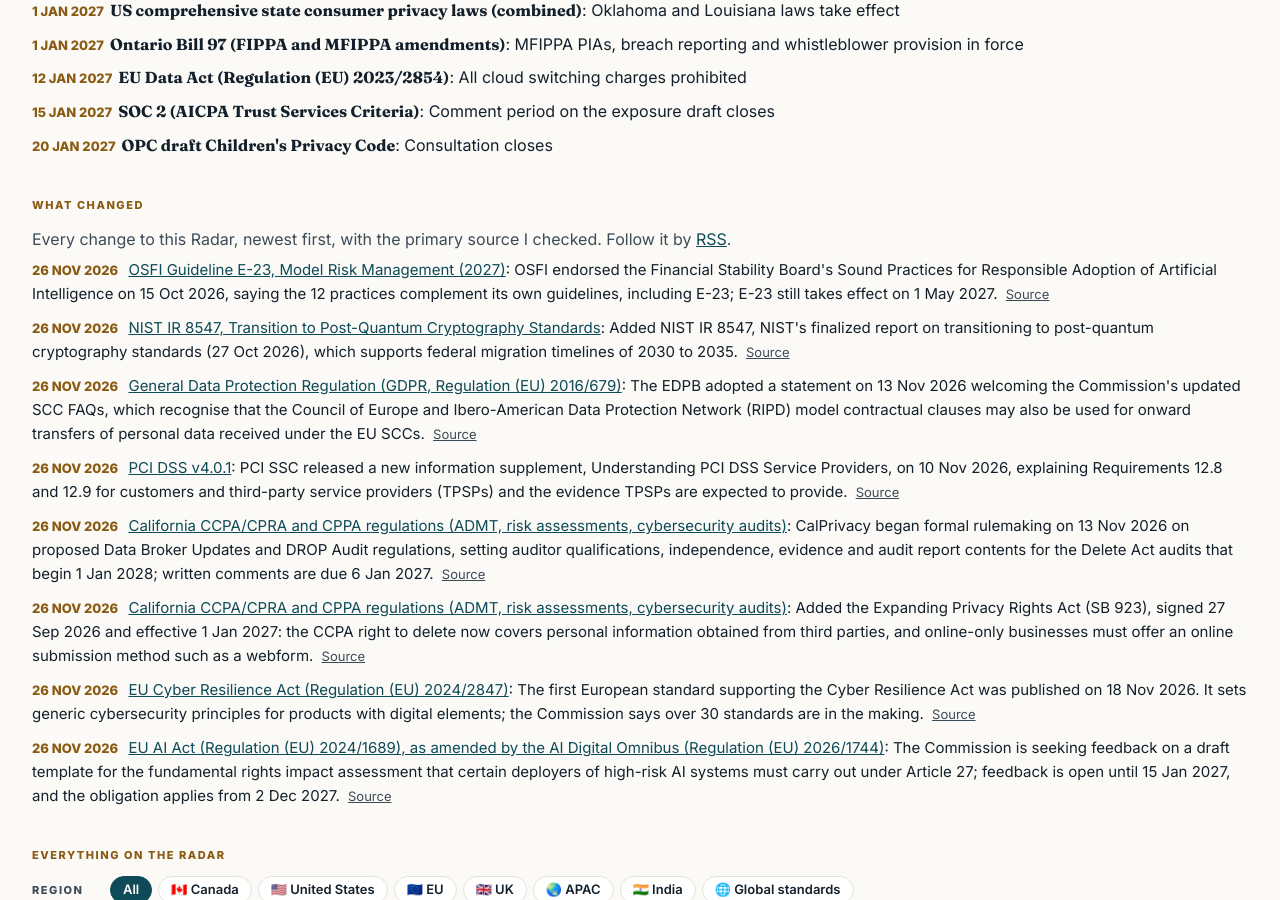
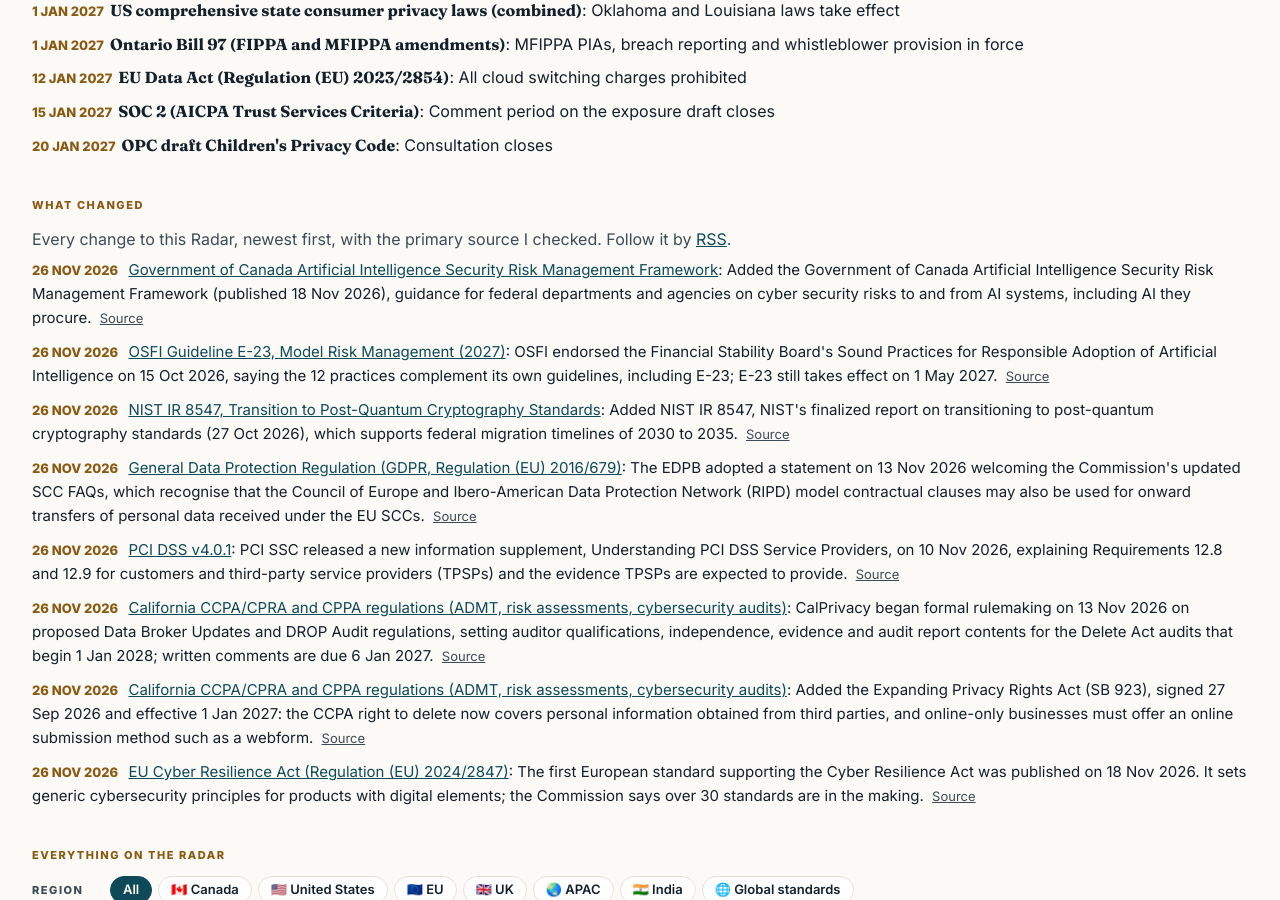
Before and after one commit to grc-with-sjo/grc-insights, a Jekyll site: the page built from radar.html, in a window 1280 px wide and 900 px high, scrolled down 719 px. Built offline with Jekyll 4.4.1, drawn with Linux system fonts in a browser that asks for light colours; some of the changed text lies outside the part shown.

Commit message:
radar: add Government of Canada AI Security Risk Management Framework
Verified on canada.ca (built-in browser), read 2026-11-26; publication date from page metadata (dcterms.issued).

Co-Authored-By: Claude Opus 5.5 <noreply@anthropic.com>

```diff
--- a/_data/radar_changes.yml
+++ b/_data/radar_changes.yml
@@ -1,5 +1,10 @@
 # Public "What changed" log for the Regulation Radar (newest first). Shown on /radar/ and in /radar/changes.xml.
 # Add an entry only after reading the primary source; `source` is that primary page.
+- date: "2026-11-26"
+  id: ca-gc-ai-security-rmf
+  change: "Added the Government of Canada Artificial Intelligence Security Risk Management Framework (published 18 Nov 2026), guidance for federal departments and agencies on cyber security risks to and from AI systems, including AI they procure."
+  source: "https://www.canada.ca/en/government/system/digital-government/online-security-privacy/cyber-security-guidance-policy/government-canada-artificial-intelligence-security-risk-management-framework.html"
+  quote: "This framework provides guidance, while binding requirements are set out in applicable Treasury Board policy instruments."
 - date: "2026-11-26"
   id: ca-osfi-e23
   change: "OSFI endorsed the Financial Stability Board's Sound Practices for Responsible Adoption of Artificial Intelligence on 15 Oct 2026, saying the 12 practices complement its own guidelines, including E-23; E-23 still takes effect on 1 May 2027."
--- a/_data/tracker.yml
+++ b/_data/tracker.yml
@@ -42,6 +42,19 @@
   summary: "Canada has no binding AI law after AIDA lapsed; ISED's 2026 AI transparency consultation (closed 2026-09-23, report pending) proposes no bill yet."
   source: "https://www.pm.gc.ca/en/news/news-releases/2026/06/04/prime-minister-carney-launches-ai-all-canadas-new-national-artificial"
   last_reviewed: "2026-10-28"
+- id: ca-gc-ai-security-rmf
+  name: "Government of Canada Artificial Intelligence Security Risk Management Framework"
+  region: CA
+  jurisdiction: "Canada (federal departments and agencies)"
+  type: guidance
+  status: in-force
+  key_dates:
+    - { date: "2026-11-18", what: "Framework published on Canada.ca" }
+  sectors: [public-sector, saas, cloud]
+  applies_to_me: watch
+  summary: "Guidance for departments and agencies under Treasury Board authorities on cyber security risks to and from AI systems, organised in five pillars (Govern, Define, Protect, Validate, Operate) and covering embedded AI in products, AI-as-a-Service and on-premises AI. Departments should seek appropriate assurance about components supplied or operated by others. It is guidance: binding requirements stay in Treasury Board policy instruments."
+  source: "https://www.canada.ca/en/government/system/digital-government/online-security-privacy/cyber-security-guidance-policy/government-canada-artificial-intelligence-security-risk-management-framework.html"
+  last_reviewed: "2026-11-26"
 - id: ca-opc-childrens-code
   name: "OPC draft Children's Privacy Code"
   region: CA
```
